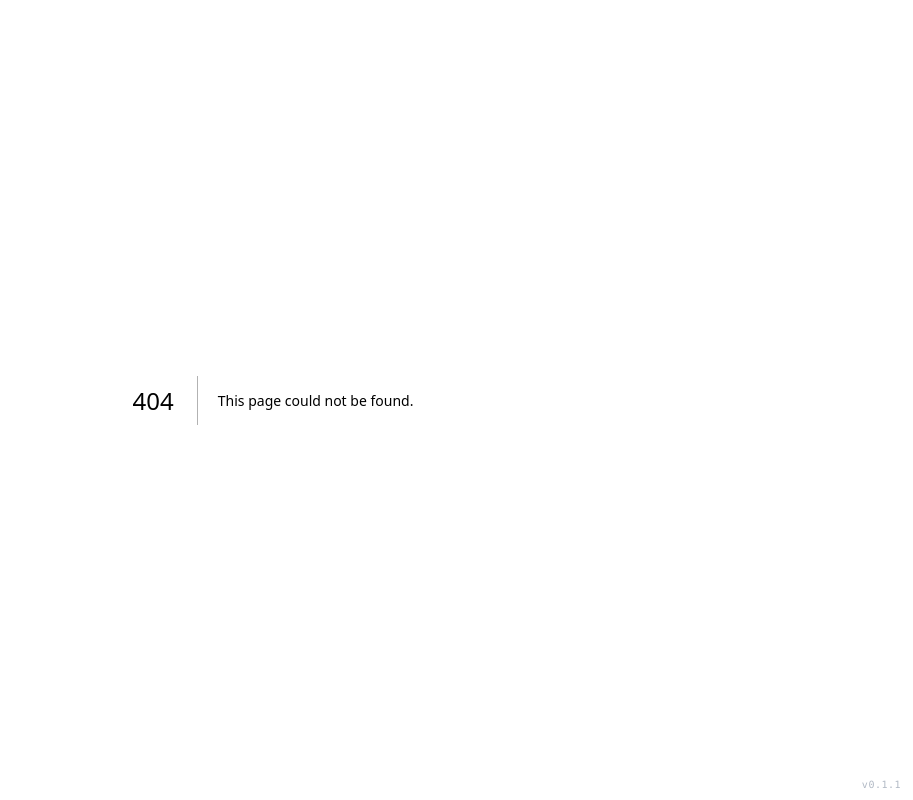
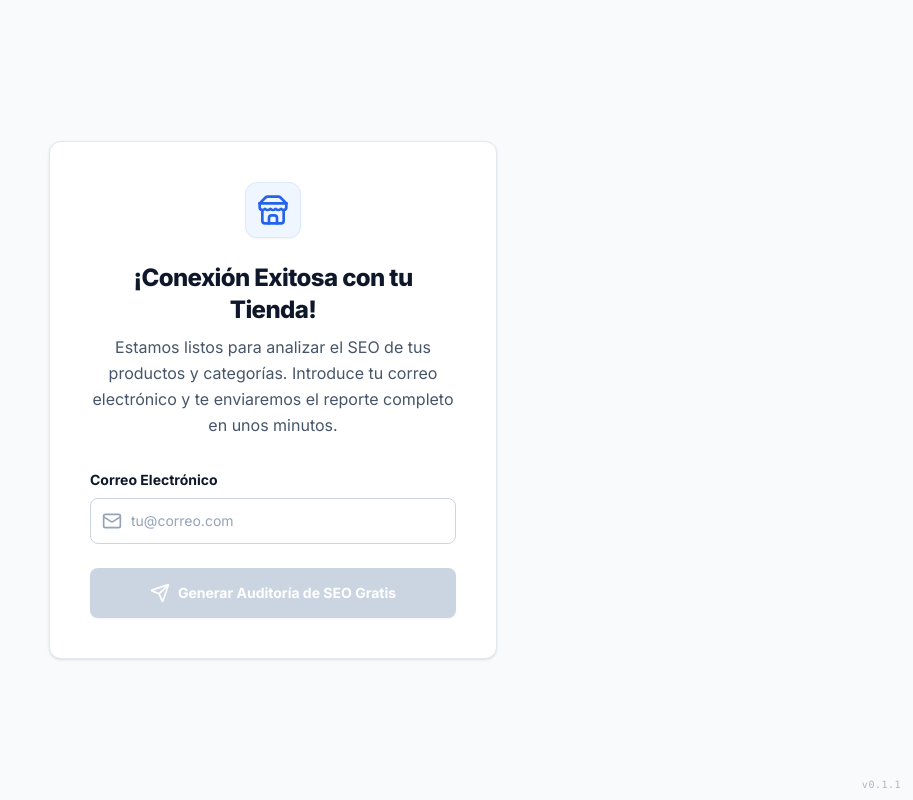
Before and after one commit to diegobuzza-ecomm/growth-manager, a Next.js app: page /tiendanube in a window 1280 px wide. Before the commit this address had no page. Shown: the whole page, without its empty margins (367-1280 px from the left). Built offline with nearby package versions, Linux system fonts and the light colour scheme.

Commit message:
feat: add tiendanube install success page

```diff
--- /dev/null
+++ b/src/app/tiendanube/page.tsx
@@ -0,0 +1,153 @@
+"use client";
+
+import React, { useState, Suspense } from "react";
+import { useSearchParams } from "next/navigation";
+import { Store, Mail, CheckCircle2, Loader2, Send } from "lucide-react";
+
+const N8N_WEBHOOK_URL = "SU_WEBHOOK_URL_AQUI";
+
+function TiendanubeInstallForm() {
+  const searchParams = useSearchParams();
+  const userId = searchParams.get("user_id") || "";
+
+  const [email, setEmail] = useState("");
+  const [isSubmitting, setIsSubmitting] = useState(false);
+  const [isSuccess, setIsSuccess] = useState(false);
+  const [errorMsg, setErrorMsg] = useState("");
+
+  const handleSubmit = async (e: React.FormEvent) => {
+    e.preventDefault();
+    if (!email) return;
+
+    setIsSubmitting(true);
+    setErrorMsg("");
+
+    try {
+      // Si la URL no está configurada, simulamos éxito en dev para testear UI
+      if (N8N_WEBHOOK_URL === "SU_WEBHOOK_URL_AQUI") {
+        await new Promise(resolve => setTimeout(resolve, 1500));
+        setIsSuccess(true);
+        return;
+      }
+
+      const response = await fetch(N8N_WEBHOOK_URL, {
+        method: "POST",
+        headers: {
+          "Content-Type": "application/json",
+        },
+        body: JSON.stringify({
+          email,
+          user_id: userId,
+          source: "tiendanube_install"
+        }),
+      });
+
+      if (!response.ok) {
+        throw new Error("Error al enviar la solicitud");
+      }
+
+      setIsSuccess(true);
+    } catch (error) {
+      setErrorMsg("Ocurrió un error al enviar tus datos. Por favor intenta de nuevo.");
+      setIsSubmitting(false);
+    }
+  };
+
+  if (isSuccess) {
+    return (
+      <div className="text-center transition-all duration-500 ease-in-out space-y-6">
+        <div className="w-16 h-16 rounded-full bg-emerald-50 flex items-center justify-center mx-auto border border-emerald-200">
+          <CheckCircle2 className="w-8 h-8 text-emerald-600" />
+        </div>
+        <div className="space-y-2">
+          <h2 className="text-2xl font-bold text-slate-900">¡Perfecto! Tu auditoría está en camino.</h2>
+          <p className="text-base text-slate-600 leading-relaxed max-w-sm mx-auto">
+            Revisa tu bandeja de entrada en los próximos 5 minutos (mira también en Spam por las dudas).
+          </p>
+        </div>
+      </div>
+    );
+  }
+
+  return (
+    <form onSubmit={handleSubmit} className="space-y-6 transition-all duration-300">
+      <div className="space-y-2">
+        <label htmlFor="email" className="block text-sm font-bold text-slate-900">
+          Correo Electrónico
+        </label>
+        <div className="relative">
+          <div className="absolute inset-y-0 left-0 pl-3 flex items-center pointer-events-none">
+            <Mail className="h-5 w-5 text-slate-400" />
+          </div>
+          <input
+            type="email"
+            id="email"
+            required
+            value={email}
+            onChange={(e) => setEmail(e.target.value)}
+            disabled={isSubmitting}
+            placeholder="tu@correo.com"
+            className="block w-full pl-10 pr-3 py-3 border border-slate-300 rounded-lg text-slate-900 placeholder-slate-400 focus:outline-none focus:ring-2 focus:ring-blue-600 focus:border-transparent transition-all sm:text-sm bg-white"
+          />
+        </div>
+        {errorMsg && (
+          <p className="text-sm text-red-600 mt-2 font-medium">{errorMsg}</p>
+        )}
+      </div>
+
+      <button
+        type="submit"
+        disabled={isSubmitting || !email}
+        className={`w-full flex justify-center items-center gap-2 py-3.5 px-4 border border-transparent rounded-lg shadow-sm text-sm font-bold text-white transition-all
+          ${isSubmitting || !email
+            ? "bg-slate-300 text-slate-500 cursor-not-allowed"
+            : "bg-blue-600 hover:bg-blue-700 hover:shadow-md cursor-pointer"
+          }`}
+      >
+        {isSubmitting ? (
+          <>
+            <Loader2 className="w-5 h-5 animate-spin" />
+            <span>Generando...</span>
+          </>
+        ) : (
+          <>
+            <Send className="w-5 h-5" />
+            <span>Generar Auditoría de SEO Gratis</span>
+          </>
+        )}
+      </button>
+
+      {userId && (
+        <p className="text-xs text-center text-slate-400 pt-2 font-medium">
+          ID de Tienda vinculado: {userId}
+        </p>
+      )}
+    </form>
+  );
+}
+
+export default function TiendanubeSuccessPage() {
+  return (
+    <div className="min-h-screen flex items-center justify-center bg-slate-50 p-4">
+      <div className="max-w-md w-full space-y-8 bg-white p-8 md:p-10 rounded-2xl shadow-lg border border-slate-200 card-enterprise">
+        <div className="text-center space-y-2">
+          <div className="mx-auto h-14 w-14 bg-blue-50 text-blue-600 rounded-xl flex items-center justify-center border border-blue-100 mb-6 shadow-sm">
+            <Store className="w-8 h-8" />
+          </div>
+          <h1 className="text-2xl font-extrabold text-slate-900 tracking-tight">
+            ¡Conexión Exitosa con tu Tienda!
+          </h1>
+          <p className="text-base text-slate-600 leading-relaxed mt-4">
+            Estamos listos para analizar el SEO de tus productos y categorías. Introduce tu correo electrónico y te enviaremos el reporte completo en unos minutos.
+          </p>
+        </div>
+
+        <div className="mt-8">
+          <Suspense fallback={<div className="flex justify-center p-8"><Loader2 className="w-6 h-6 text-blue-600 animate-spin" /></div>}>
+            <TiendanubeInstallForm />
+          </Suspense>
+        </div>
+      </div>
+    </div>
+  );
+}
```
